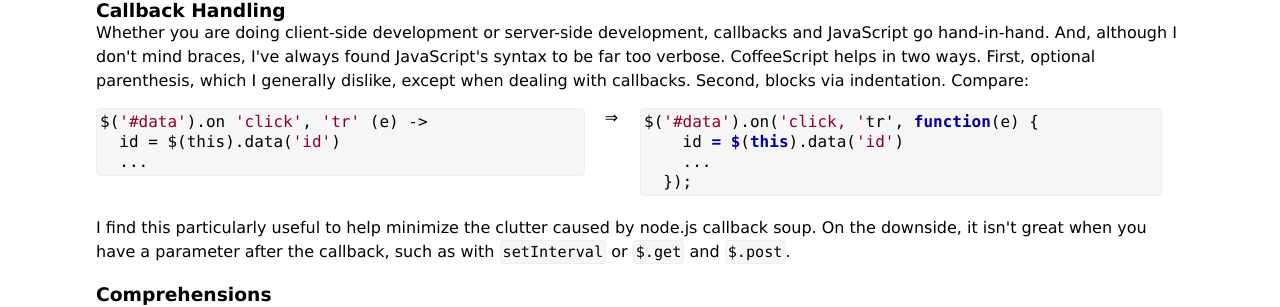
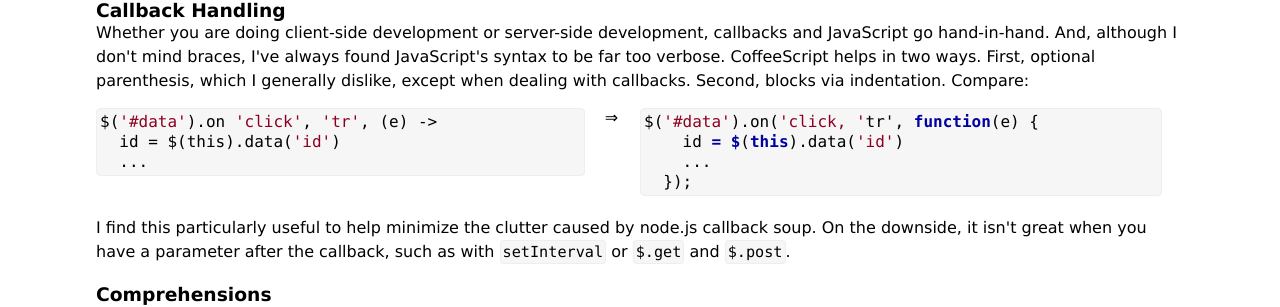
Before and after one commit to fehmicansaglam/fehmicansaglam.github.com, a Jekyll site: the page built from _posts/2012-5-16-Ten-Features-I-Like-About-CoffeeScript.html, in a window 1280 px wide and 900 px high, scrolled down 339 px. Shown: the part 148-455 px from the top of the window. Built offline with Jekyll 4.4.1, drawn with Linux system fonts in a browser that asks for light colours; nearby versions of some CDN libraries; comment, search, counter and statistics services are not loaded.

Commit message:
added missing comma

```diff
--- a/_posts/2012-5-16-Ten-Features-I-Like-About-CoffeeScript.html
+++ b/_posts/2012-5-16-Ten-Features-I-Like-About-CoffeeScript.html
@@ -48,7 +48,7 @@ title: "Ten Features I Like About CoffeeScript"
 
 <div class="compare">
   <div class="cs">
-    <pre data-language="ruby">$('#data').on 'click', 'tr' (e) ->
+    <pre data-language="ruby">$('#data').on 'click', 'tr', (e) ->
   id = $(this).data('id')
   ...</pre>
   </div>
```
